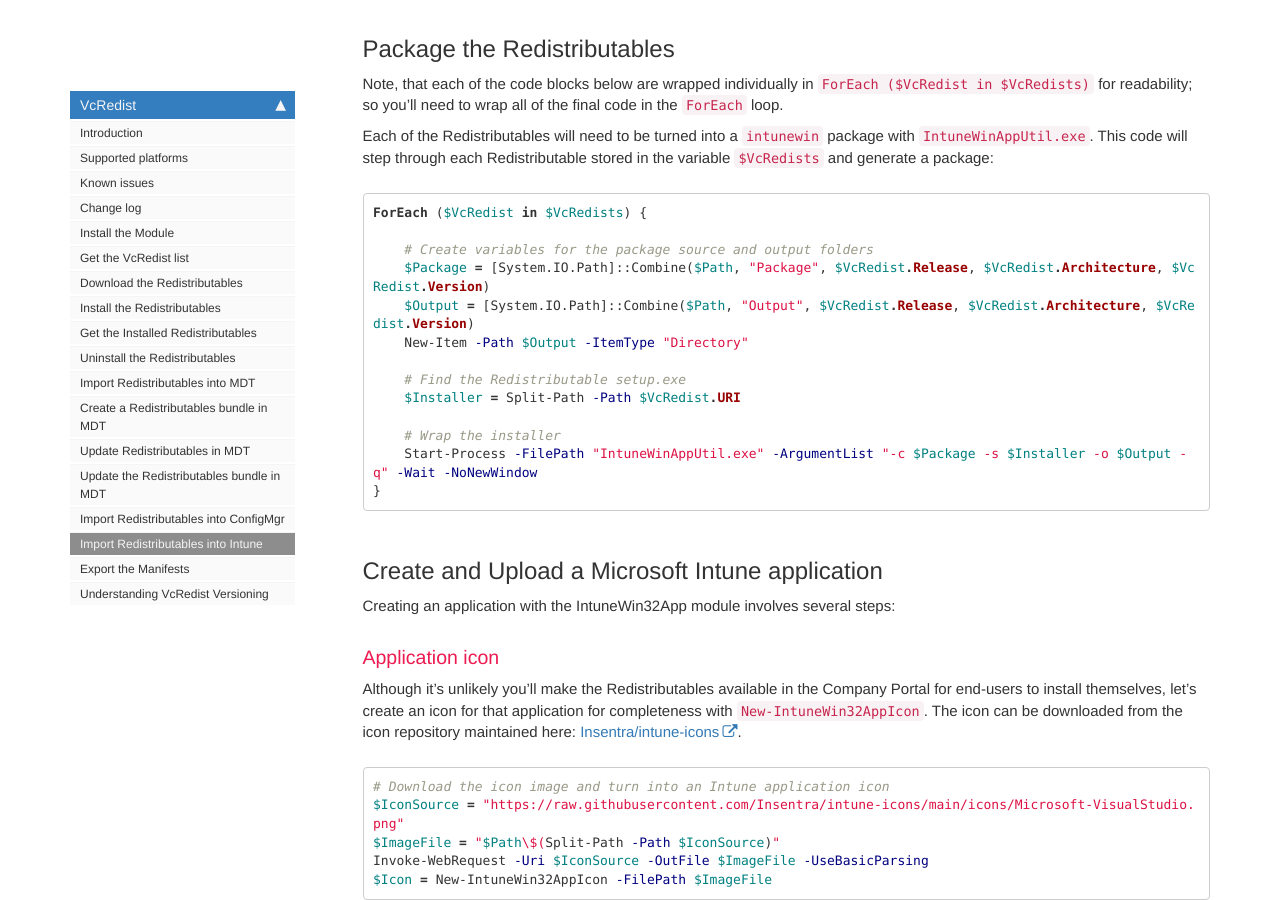
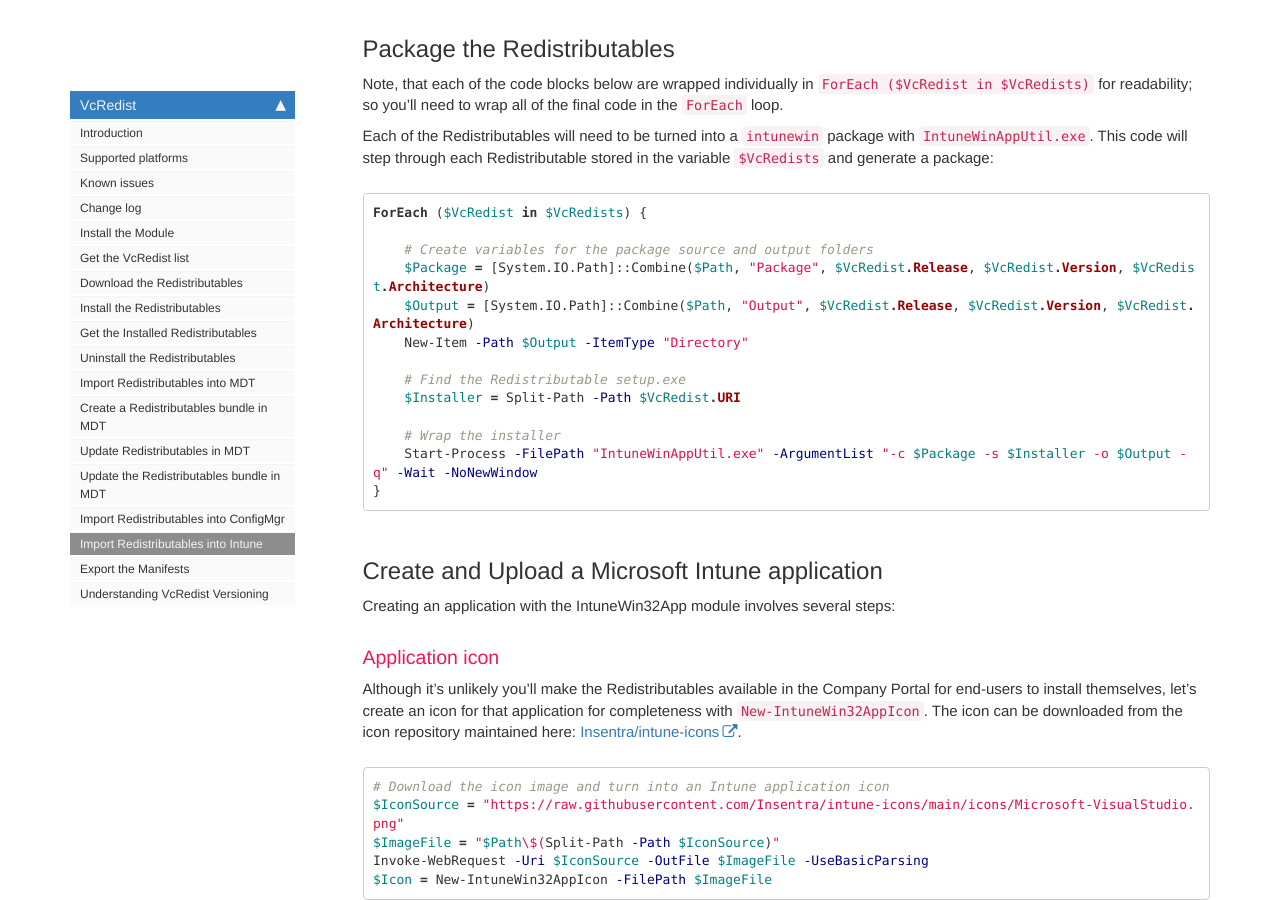
Before and after one commit to aaronparker/vcredist, a Jekyll site: the page built from docs/new-vcintuneapplication.md, in a window 1280 px wide and 900 px high, scrolled down 1280 px. Built offline with Jekyll 4.4.1, drawn with Linux system fonts in a browser that asks for light colours; comment, search, counter and statistics services are not loaded; some of the changed text lies outside the part shown.

Commit message:
Docs update

```diff
--- a/docs/new-vcintuneapplication.md
+++ b/docs/new-vcintuneapplication.md
@@ -43,8 +43,8 @@
 ForEach ($VcRedist in $VcRedists) {
 
     # Create variables for the package source and output folders
-    $Package = [System.IO.Path]::Combine($Path, "Package", $VcRedist.Release, $VcRedist.Architecture, $VcRedist.Version)
-    $Output = [System.IO.Path]::Combine($Path, "Output", $VcRedist.Release, $VcRedist.Architecture, $VcRedist.Version)
+    $Package = [System.IO.Path]::Combine($Path, "Package", $VcRedist.Release, $VcRedist.Version, $VcRedist.Architecture)
+    $Output = [System.IO.Path]::Combine($Path, "Output", $VcRedist.Release, $VcRedist.Version, $VcRedist.Architecture)
     New-Item -Path $Output -ItemType "Directory"
 
     # Find the Redistributable setup.exe
@@ -122,8 +122,8 @@
 ForEach ($VcRedist in $VcRedists) {
     $params = @{
         FilePath                 = $IntuneWinFile.FullName
-        DisplayName              = "$Publisher Visual C++ Redistributable $($VcRedist.Release) $($VcRedist.Architecture) $($VcRedist.Version)"
-        Description              = "$Publisher $($VcRedist.Name) $($VcRedist.Architecture) $($VcRedist.Version)."
+        DisplayName              = "$Publisher Visual C++ Redistributable $($VcRedist.Release) $($VcRedist.Version) $($VcRedist.Architecture)"
+        Description              = "$Publisher $($VcRedist.Name) $($VcRedist.Version) $($VcRedist.Architecture)."
         Publisher                = $Publisher
         InformationURL           = $VcRedist.URL
         PrivacyURL               = "https://go.microsoft.com/fwlink/?LinkId=521839"
```
